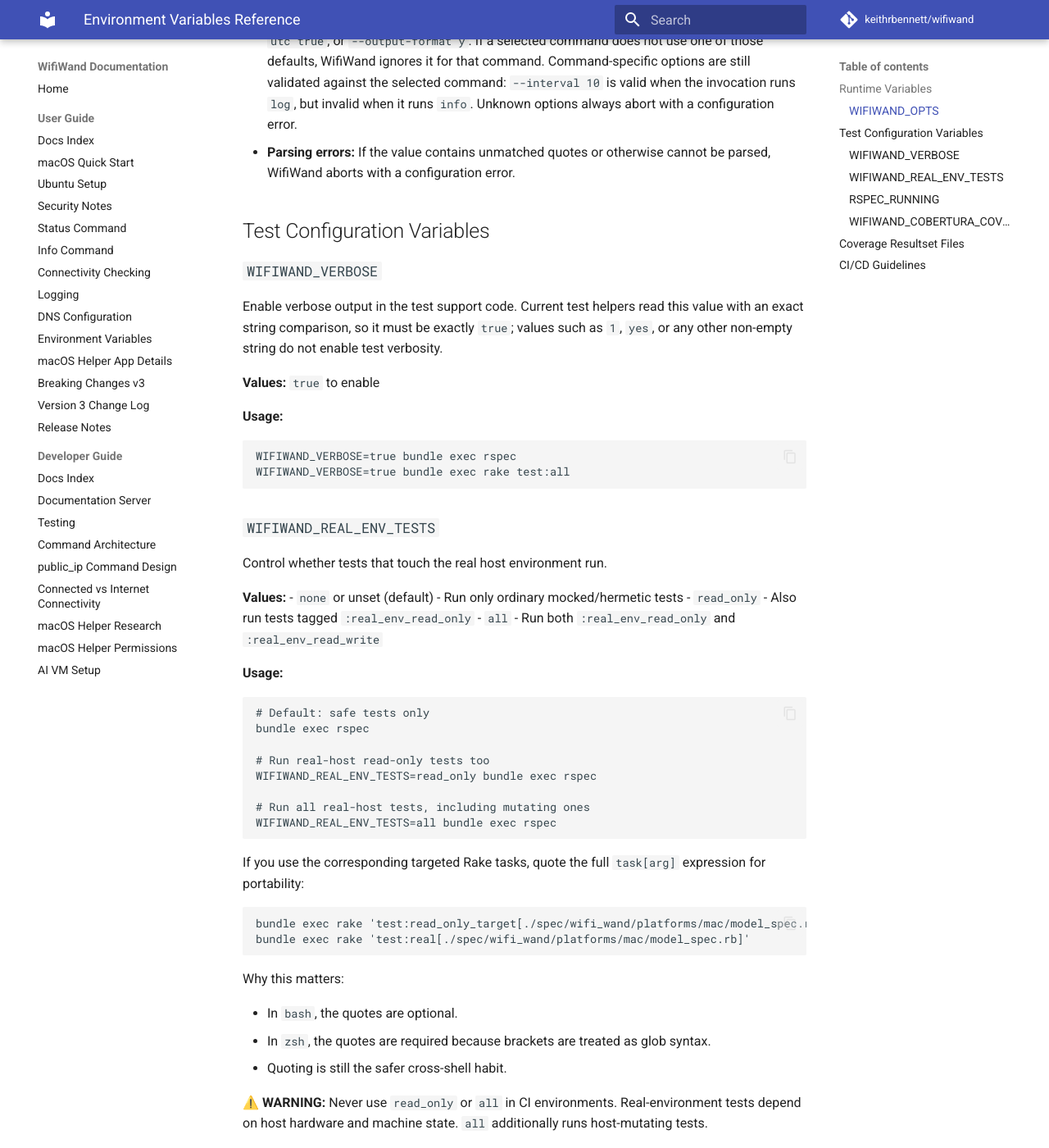
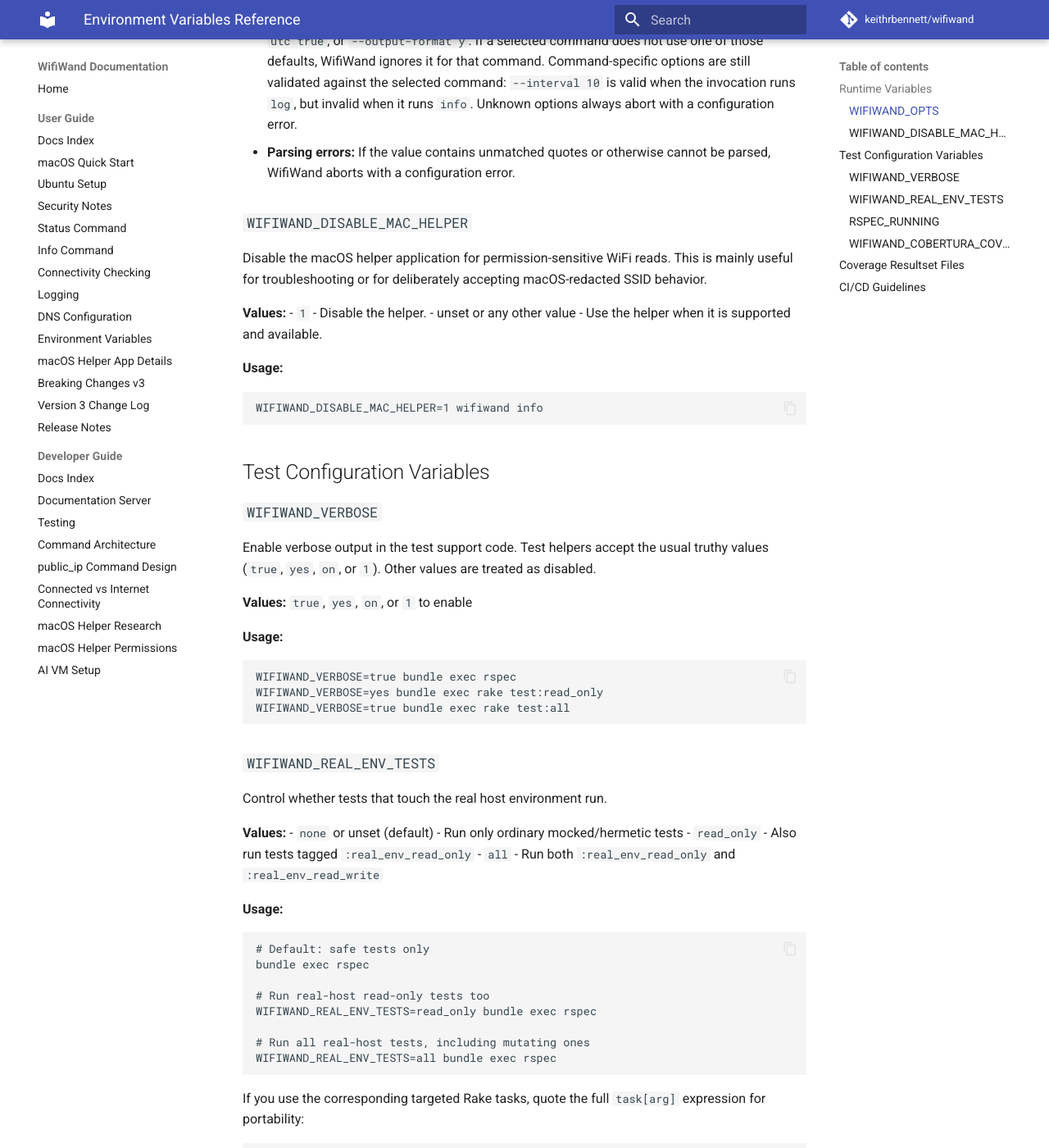
Before and after one commit to keithrbennett/wifiwand, an MkDocs documentation site: the page built from docs/ENVIRONMENT_VARIABLES.md, in a window 1280 px wide and 1400 px high, scrolled down 1124 px. Shown: the whole window at 82% size. Built offline with MkDocs 1.6.1 and Material for MkDocs 9.7.7, drawn with Linux system fonts in a browser that asks for light colours; comment, search, counter and statistics services are not loaded.

Commit message:
docs: correct help text, env var docs, macOS helper guidance, and typos
- Fix nameservers help text from 'show' to 'get'
- Clarify that preferred_network_password is part of the BaseModel API
- Document all accepted WIFIWAND_VERBOSE truthy values
- Add WIFIWAND_DISABLE_MAC_HELPER env var documentation
- Remove false changelog claim about --sort-order
- Clarify amazing_print usage and update macOS version notes
- Align macOS helper messaging with macOS 14+ requirement
- Note helper source paths are repo-only, not in packaged gem
- Replace WIFIWAND_RESTORE_NETWORK_NAME override docs with helper setup guidance
- Fix "than pry" -> "then Pry" typo
- Clarify status timeout concurrency in STATUS_COMMAND.md
- Update COMMAND_ARCHITECTURE.md timestamp

````diff
--- a/docs/ENVIRONMENT_VARIABLES.md
+++ b/docs/ENVIRONMENT_VARIABLES.md
@@ -59,20 +59,34 @@ wifiwand log
 - **Parsing errors:** If the value contains unmatched quotes or otherwise cannot be parsed, WifiWand aborts
   with a configuration error.
 
+### `WIFIWAND_DISABLE_MAC_HELPER`
+
+Disable the macOS helper application for permission-sensitive WiFi reads. This is mainly useful for
+troubleshooting or for deliberately accepting macOS-redacted SSID behavior.
+
+**Values:**
+- `1` - Disable the helper.
+- unset or any other value - Use the helper when it is supported and available.
+
+**Usage:**
+```bash
+WIFIWAND_DISABLE_MAC_HELPER=1 wifiwand info
+```
+
 ## Test Configuration Variables
 
 ### `WIFIWAND_VERBOSE`
 
-Enable verbose output in the test support code. Current test helpers read this value with an exact string
-comparison, so it must be exactly `true`; values such as `1`, `yes`, or any other non-empty string do not
-enable test verbosity.
+Enable verbose output in the test support code. Test helpers accept the usual truthy values (`true`,
+`yes`, `on`, or `1`). Other values are treated as disabled.
 
-**Values:** `true` to enable
+**Values:** `true`, `yes`, `on`, or `1` to enable
 
 **Usage:**
 
 ```bash
 WIFIWAND_VERBOSE=true bundle exec rspec
+WIFIWAND_VERBOSE=yes bundle exec rake test:read_only
 WIFIWAND_VERBOSE=true bundle exec rake test:all
 ```
 
````
Also changed, not shown: README.md (+11 -8 lines), dev/docs/COMMAND_ARCHITECTURE.md (+1 -1 lines), dev/docs/TESTING.md (+4 -7 lines), docs/CHANGELOG_V2_TO_V3.md (+0 -1 lines), docs/MACOS_HELPER_APP_DETAILS.md (+4 -1 lines), docs/STATUS_COMMAND.md (+4 -1 lines), wifi-wand.gemspec, 2 other files.
